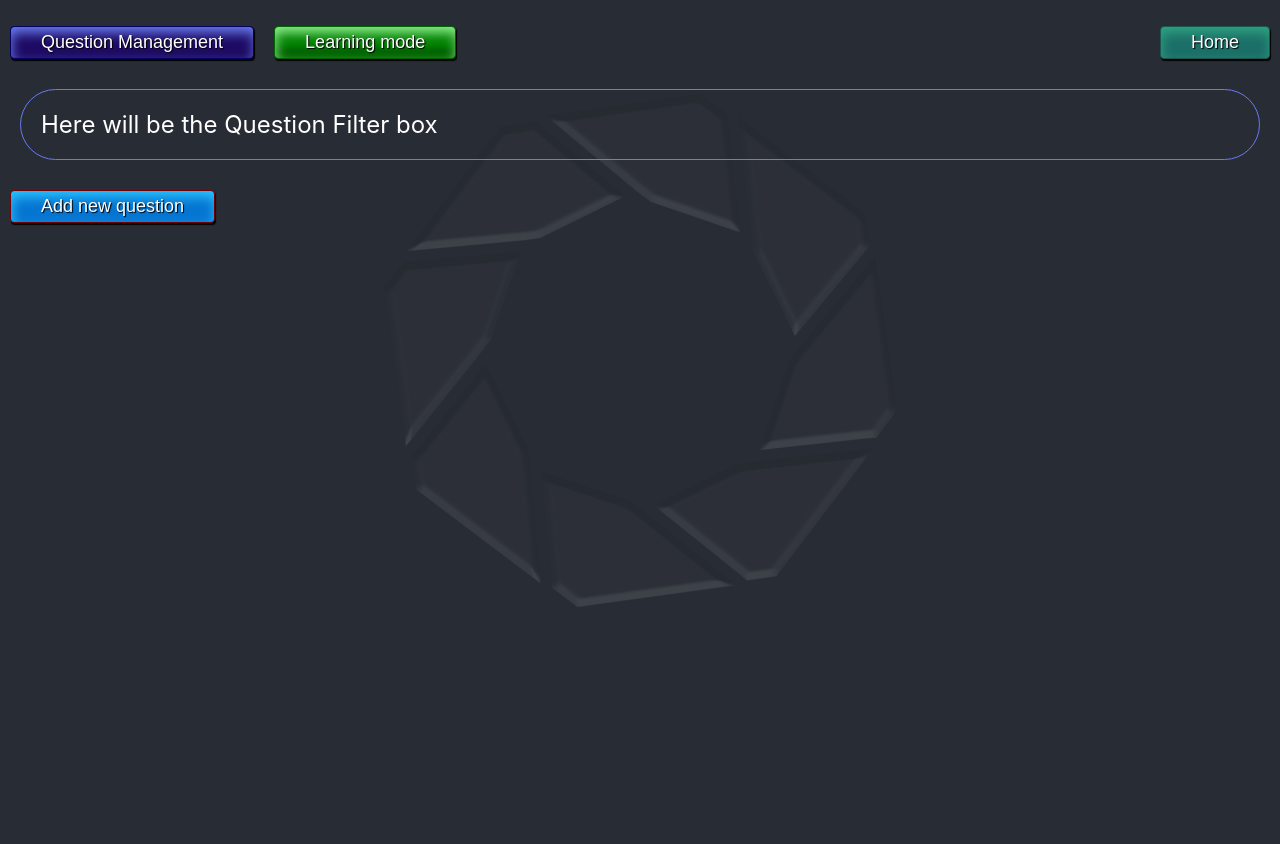
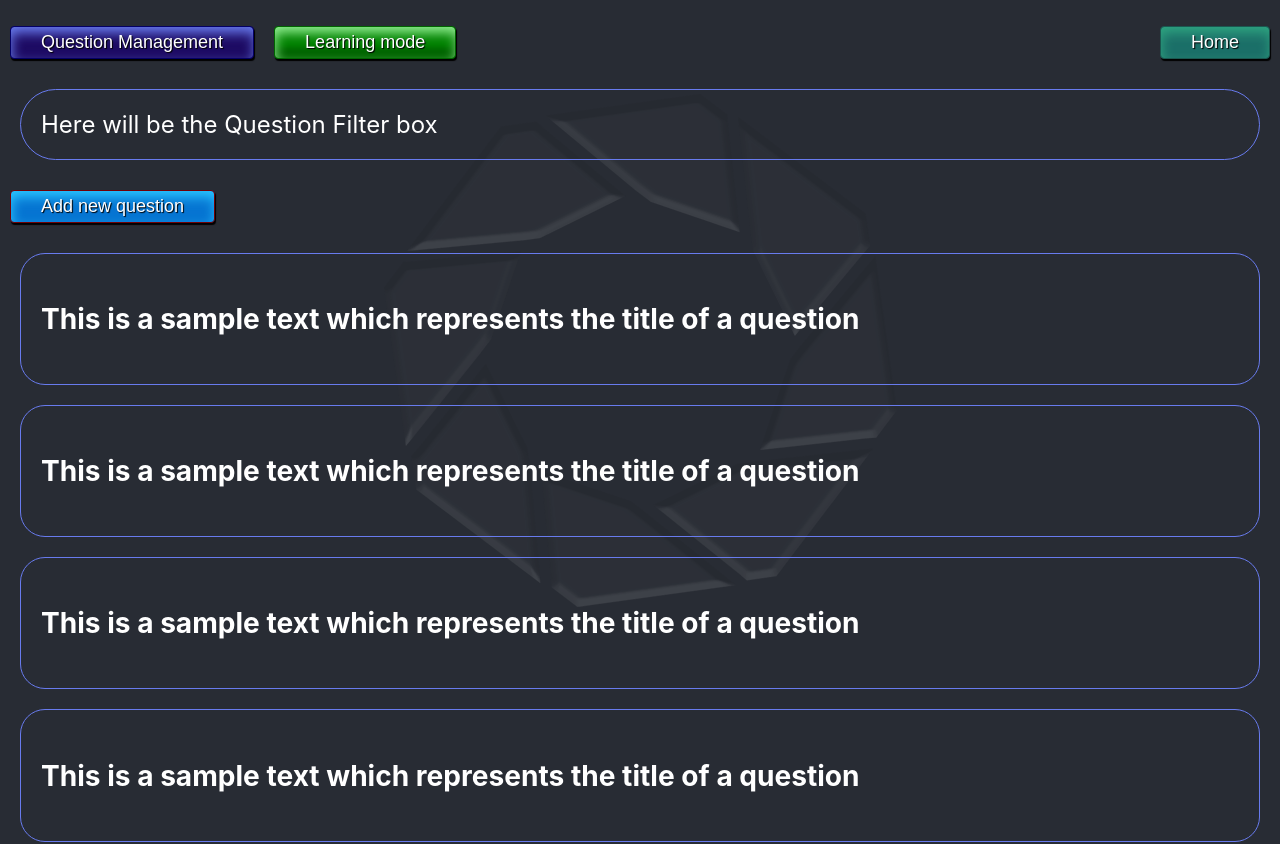
Before and after one commit to Crepkey/workbook_front_end, a React (Create React App) app: page /question-management in a window 1280 px wide. Shown: the top 844 px of the page. Before the commit the page ends 800 px from the top, so only its background shows below. Built offline with nearby package versions, Linux system fonts and the light colour scheme.

Commit message:
MANAGE QUESTIONS: Implementing of inital version of that page. Skeleton layout for questions is implemented.

```diff
--- a/src/App.css
+++ b/src/App.css
@@ -60,6 +60,7 @@
 }
 
 .light-blue-button{
+  margin: 10px;
   padding: 5px 30px;
   border: 1px solid #720005;
   border-radius: 4px;
@@ -121,6 +122,17 @@ input, label {
   margin: 20px;
 }
 
+.question-title-border {
+  border-style: solid;
+  border-width: 1px;
+  border-color: #687bee;
+  border-radius: 25px;
+  color: white;
+  font-size: x-large;
+  padding: 20px;
+  margin: 20px;
+}
+
 body{
   background: #282c34 url("./static/large_logo_transparent.png") no-repeat center;
   height: 700px;
--- /dev/null
+++ b/src/components/QuestionTitle.jsx
@@ -0,0 +1,13 @@
+import React, { Component} from "react";
+
+export default class QuestionTitle extends Component{
+    render() {
+        return(
+            <div className="question-title-border">
+                <h3>
+                    {this.props.title}
+                </h3>
+            </div>
+        )
+    }
+}
--- a/src/pages/QuestionManagement.js
+++ b/src/pages/QuestionManagement.js
@@ -4,19 +4,27 @@ import React, {Component} from 'react';
 
 import QuestionFilter from "../components/QuestionFilter";
 import Button from "../components/button";
-import AddQuestion from "./AddQuestion";
+import QuestionTitle from "../components/QuestionTitle";
 
 export default class QuestionManagement extends Component{
+
+    state={
+        questions : [
+            {ID : 1, title: "This is a sample text which represents the title of a question"},
+            {ID : 2, title: "This is a sample text which represents the title of a question"},
+            {ID : 3, title: "This is a sample text which represents the title of a question"},
+            {ID : 4, title: "This is a sample text which represents the title of a question"},
+            {ID : 5, title: "This is a sample text which represents the title of a question"},
+            {ID : 6, title: "This is a sample text which represents the title of a question"}
+        ]
+    };
 
     render() {
         return (
             <div>
                 <QuestionFilter/>
-                <Button color="light-blue-button
-                                margin-10px-from-all-direction"
-                        href="./add-question">
-                    Add new question
-                </Button>
+                <Button color="light-blue-button" href="./add-question">Add new question</Button>
+                {this.state.questions.map(question => <QuestionTitle key={question.ID} title={question.title}/>)}
             </div>
         )
     }
```
